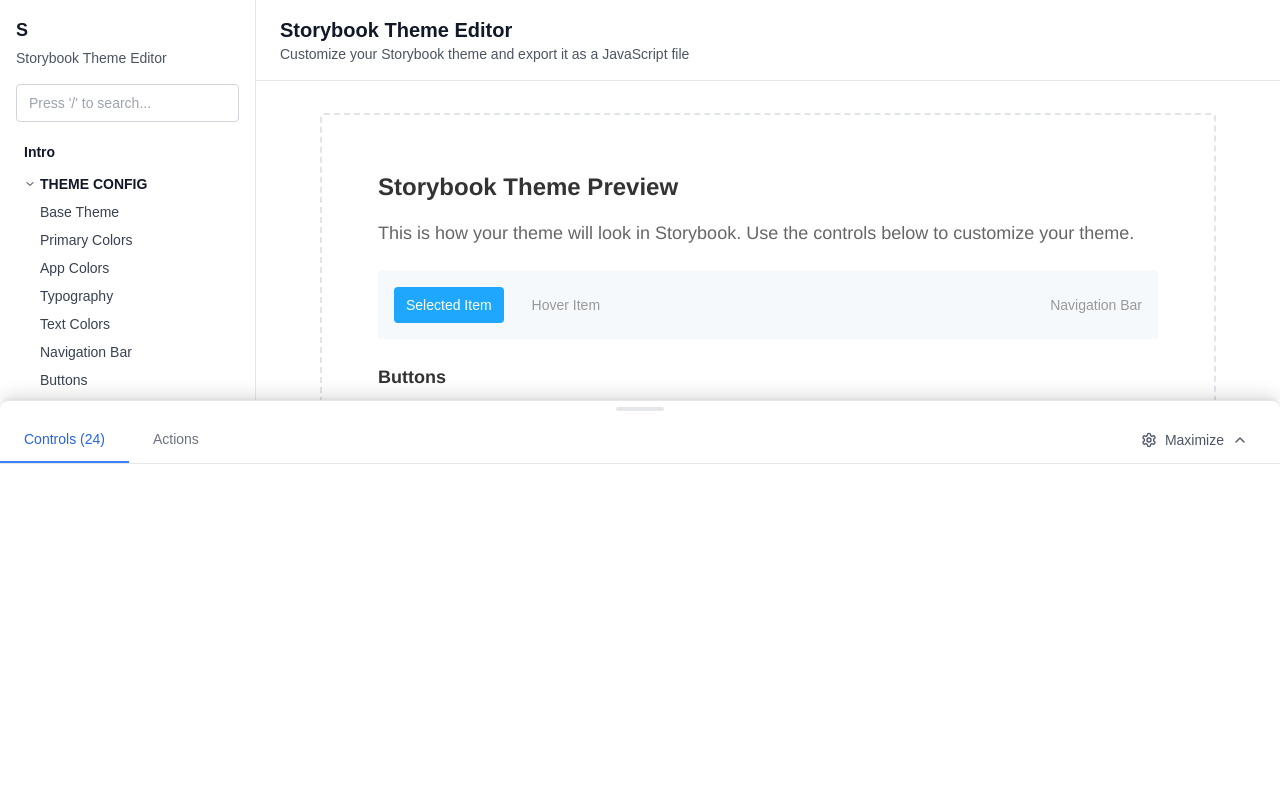
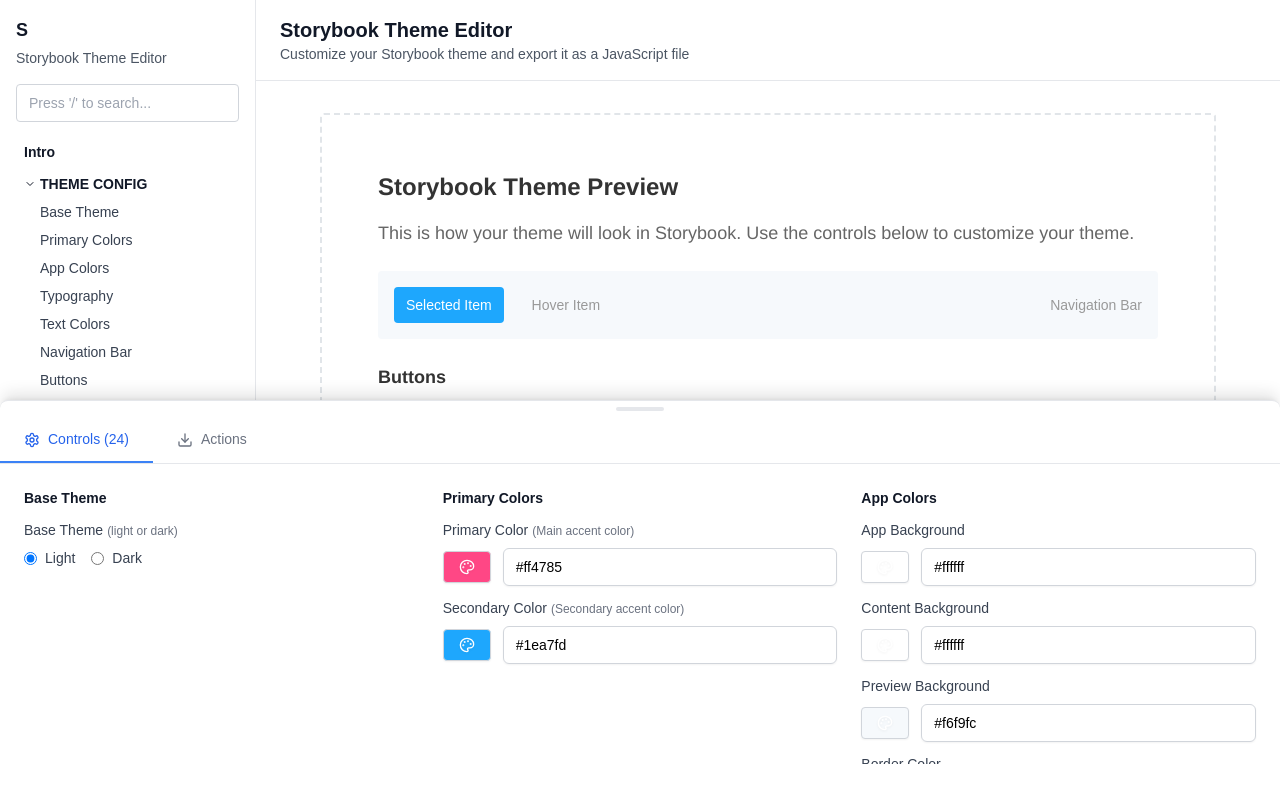
Before and after one commit to spjpgrd/storybook-theme-editor, a Next.js app: page / in a window 1280 px wide. Shown: the top 800 px of the page. Built offline with nearby package versions, Linux system fonts and the light colour scheme.

Commit message:
Add sanitization and theme naming

```diff
--- a/components/ThemeEditor.tsx
+++ b/components/ThemeEditor.tsx
@@ -7,15 +7,26 @@
 import TextInput from './TextInput';
 import BaseSelector from './BaseSelector';
 import StorybookSidebar from './StorybookSidebar';
-import { Download, RotateCcw, Sun, Moon, Eye, Code, ChevronUp, ChevronDown, Settings, GripHorizontal } from 'lucide-react';
+import { Download, RotateCcw, Sun, Moon, Eye, Code, Settings, GripHorizontal } from 'lucide-react';
 
 export default function ThemeEditor() {
   const [theme, setTheme] = useState<StorybookTheme>(defaultLightTheme);
   const [showCode, setShowCode] = useState(false);
   const [activeTab, setActiveTab] = useState<'controls' | 'actions'>('controls');
-  const [isDrawerExpanded, setIsDrawerExpanded] = useState(false);
   const [drawerHeight, setDrawerHeight] = useState(400); // Default height in pixels
   const [isResizing, setIsResizing] = useState(false);
+  const [themeName, setThemeName] = useState('MyTheme');
+
+  const sanitizeThemeName = (name: string) => {
+    // Replace spaces with hyphens
+    return name.replace(/\s+/g, '-');
+  };
+
+  const handleThemeNameChange = (value: string) => {
+    const sanitized = sanitizeThemeName(value);
+    setThemeName(sanitized);
+  };
+  const [themeVersion, setThemeVersion] = useState(1);
 
   const updateTheme = (updates: Partial<StorybookTheme>) => {
     setTheme(prev => ({ ...prev, ...updates }));
@@ -30,7 +41,7 @@
   };
 
   const exportTheme = () => {
-    const themeString = `export const YourTheme = {
+    const themeString = `export const ${themeName} = {
   base: '${theme.base}',
   colorPrimary: '${theme.colorPrimary}',
   colorSecondary: '${theme.colorSecondary}',
@@ -66,11 +77,14 @@
     const url = URL.createObjectURL(blob);
     const a = document.createElement('a');
     a.href = url;
-    a.download = 'YourTheme.js';
+    a.download = `${themeName}-v${themeVersion}.js`;
     document.body.appendChild(a);
     a.click();
     document.body.removeChild(a);
     URL.revokeObjectURL(url);
+
+    // Auto-increment version for next export
+    setThemeVersion(prev => prev + 1);
   };
 
   const handleMouseDown = (e: React.MouseEvent) => {
@@ -358,8 +372,8 @@
             <span className="w-12 h-1 bg-gray-200 rounded-full" ></span>
           </div>
 
-          {/* Control Bar with Tabs and Toggle */}
-          <div className="flex items-center justify-between border-b border-gray-200">
+          {/* Control Bar with Tabs */}
+          <div className="flex items-center border-b border-gray-200">
             <div className="flex">
               <button
                 onClick={() => setActiveTab('controls')}
@@ -369,6 +383,7 @@
                     : 'border-transparent text-gray-500 hover:text-gray-700'
                 }`}
               >
+                <Settings className="w-4 h-4 mr-2 inline" />
                 Controls (24)
               </button>
               <button
@@ -379,27 +394,14 @@
                     : 'border-transparent text-gray-500 hover:text-gray-700'
                 }`}
               >
+                <Download className="w-4 h-4 mr-2 inline" />
                 Actions
               </button>
             </div>
-
-            {/* Toggle Button */}
-            <button
-              onClick={() => setIsDrawerExpanded(!isDrawerExpanded)}
-              className="flex items-center px-4 py-2 text-sm text-gray-600 hover:text-gray-800 hover:bg-gray-100 rounded-md transition-colors mr-4"
-            >
-              <Settings className="w-4 h-4 mr-2" />
-              {isDrawerExpanded ? 'Minimize' : 'Maximize'}
-              {isDrawerExpanded ? <ChevronDown className="w-4 h-4 ml-2" /> : <ChevronUp className="w-4 h-4 ml-2" />}
-            </button>
           </div>
 
-          {/* Controls Content - Expandable */}
-          <div
-            className={`overflow-hidden transition-all duration-300 ${
-              isDrawerExpanded ? 'max-h-full' : 'max-h-0'
-            }`}
-          >
+          {/* Controls Content */}
+          <div className="overflow-hidden">
             <div className="overflow-y-auto" style={{ maxHeight: `${drawerHeight - 100}px` }}>
               {activeTab === 'controls' && (
                 <div className="p-6">
@@ -648,7 +650,43 @@
 
               {activeTab === 'actions' && (
                 <div className="p-6">
-                  <div className="space-y-4">
+                  <div className="space-y-6">
+                    {/* Export Configuration */}
+                    <div className="space-y-4">
+                      <h3 className="text-lg font-semibold text-gray-900">Export Configuration</h3>
+                      <div className="grid grid-cols-1 md:grid-cols-2 gap-4">
+                        <div>
+                          <label className="block text-sm font-medium text-gray-700 mb-2">
+                            Theme Name
+                          </label>
+                          <input
+                            type="text"
+                            value={themeName}
+                            onChange={(e) => handleThemeNameChange(e.target.value)}
+                            className="w-full px-3 py-2 border border-gray-300 rounded-md focus:outline-none focus:ring-2 focus:ring-blue-500 focus:border-transparent"
+                            placeholder="MyTheme"
+                          />
+                          <p className="text-xs text-gray-500 mt-1">Spaces will be replaced with hyphens</p>
+                        </div>
+                        <div>
+                          <label className="block text-sm font-medium text-gray-700 mb-2">
+                            Version
+                          </label>
+                          <input
+                            type="number"
+                            value={themeVersion}
+                            onChange={(e) => setThemeVersion(parseInt(e.target.value) || 1)}
+                            min="1"
+                            className="w-full px-3 py-2 border border-gray-300 rounded-md focus:outline-none focus:ring-2 focus:ring-blue-500 focus:border-transparent"
+                          />
+                        </div>
+                      </div>
+                      <div className="text-sm text-gray-600">
+                        <p>File will be exported as: <code className="bg-gray-100 px-2 py-1 rounded">{themeName}-v{themeVersion}.js</code></p>
+                      </div>
+                    </div>
+
+                    {/* Action Buttons */}
                     <div className="flex items-center space-x-4">
                       <button
                         onClick={resetToDefault}
@@ -678,7 +716,7 @@
                       {showCode && (
                         <div className="mt-4 p-4 bg-gray-900 rounded-lg">
                           <pre className="text-green-400 text-sm overflow-x-auto">
-                            <code>{`export const YourTheme = {
+                            <code>{`export const ${themeName} = {
   base: '${theme.base}',
   colorPrimary: '${theme.colorPrimary}',
   colorSecondary: '${theme.colorSecondary}',
```
